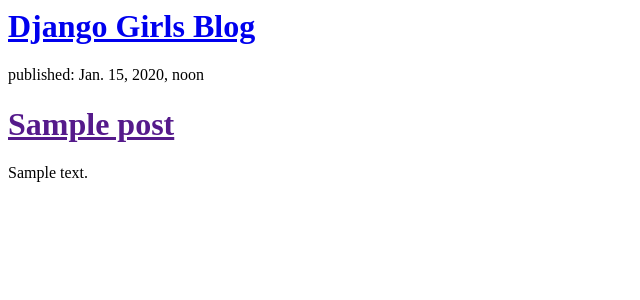
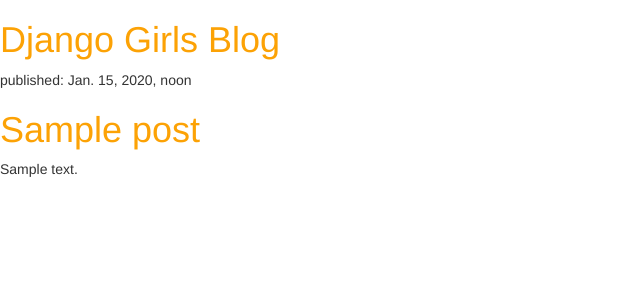
Before and after one commit to Tereschenko/my-first-blog, a Django app: template blog/templates/blog/post_list.html in a window 1280 px wide. Shown: the top 300 px of the page, without its empty margins (0-640 px from the left). Run offline with Django 3.2, Linux system fonts and the light colour scheme; the template is opened without the code that fills it: values that come from a table or form of the project are taken from there, others are empty; tables that the repository leaves empty hold one stand-in row (values such as "Sample post"); some libraries are stand-ins or nearby versions.

Commit message:
Last version from univer

```diff
--- /dev/null
+++ b/blog/static/css/blog.css
@@ -0,0 +1,3 @@
+ h1 a {
+        color: #FCA205;
+    }
--- a/blog/templates/blog/post_list.html
+++ b/blog/templates/blog/post_list.html
@@ -1,7 +1,11 @@
+  {% load staticfiles %}
   <html>
         <head>
             <title>Django Girls blog</title>
-        </head>
+				<link rel="stylesheet" href="//maxcdn.bootstrapcdn.com/bootstrap/3.2.0/css/bootstrap.min.css">
+				<link rel="stylesheet" href="//maxcdn.bootstrapcdn.com/bootstrap/3.2.0/css/bootstrap-theme.min.css">
+				<link rel="stylesheet" href="{% static 'css/blog.css' %}">
+		</head>
         <body>
         <div>
 			<h1><a href="/">Django Girls Blog</a></h1>
@@ -9,9 +13,11 @@
 
 		{% for post in posts %}
 			<div>
+
 				<p>published: {{ post.published_date }}</p>
 				<h1><a href="">{{ post.title }}</a></h1>
 				<p>{{ post.text|linebreaks }}</p>
+				<a href="http://en.wikipedia.org/wiki/Django" class="external_link" id="link_to_wiki_page">
 			</div>
 		{% endfor %}
         </body>
```
